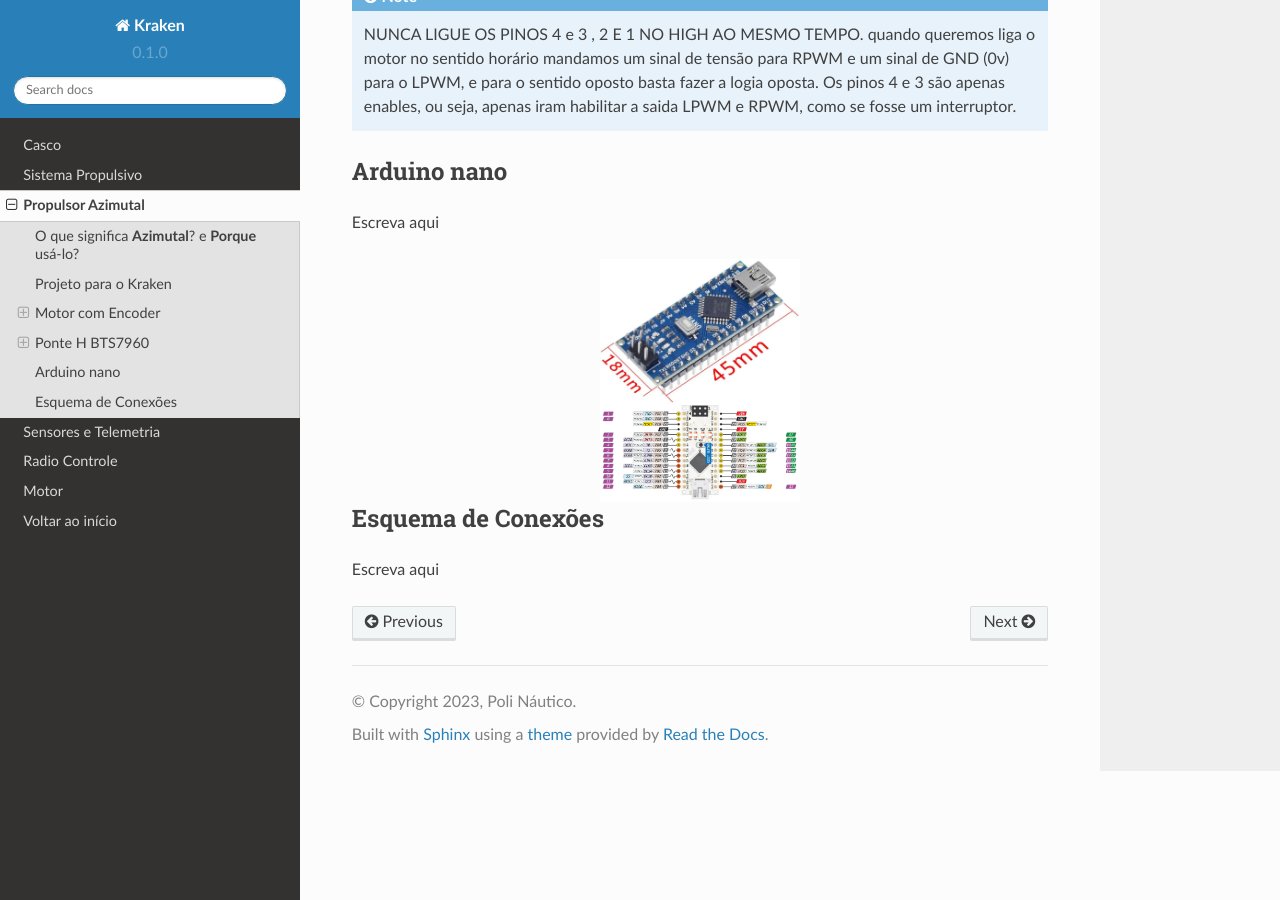
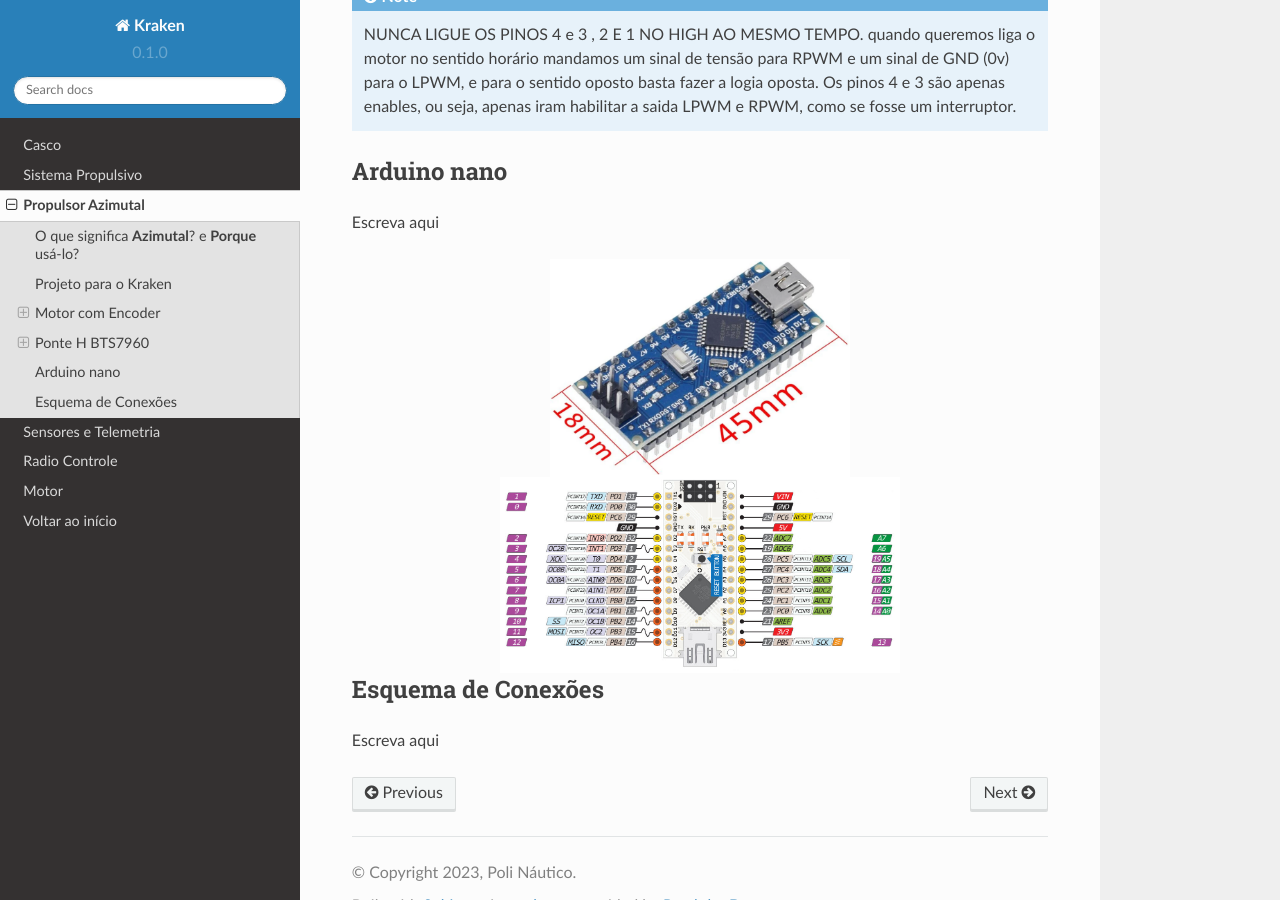
Before and after one commit to polinautico/RTD-Kraken, a Sphinx documentation site: the page built from docs/source/azimutal.rst, in a window 1280 px wide and 900 px high, scrolled down 4074 px. Built offline with Sphinx 7.4.7 and the Read the Docs theme 2.0.0, drawn with Linux system fonts in a browser that asks for light colours.

Commit message:
Update azimutal.rst

```diff
--- a/docs/source/azimutal.rst
+++ b/docs/source/azimutal.rst
@@ -112,12 +112,12 @@ Escreva aqui
 
 .. image:: imagens/arduino_nano.png
   :align: center
-  :width: 200
+  :width: 300
   :alt: Arduino nano
 
 .. image:: imagens/arduino_nano_pins.jpeg
   :align: center
-  :width: 200
+  :width: 400
   :alt:  Pinagem do Arduino
 
 Esquema de Conexões
```
